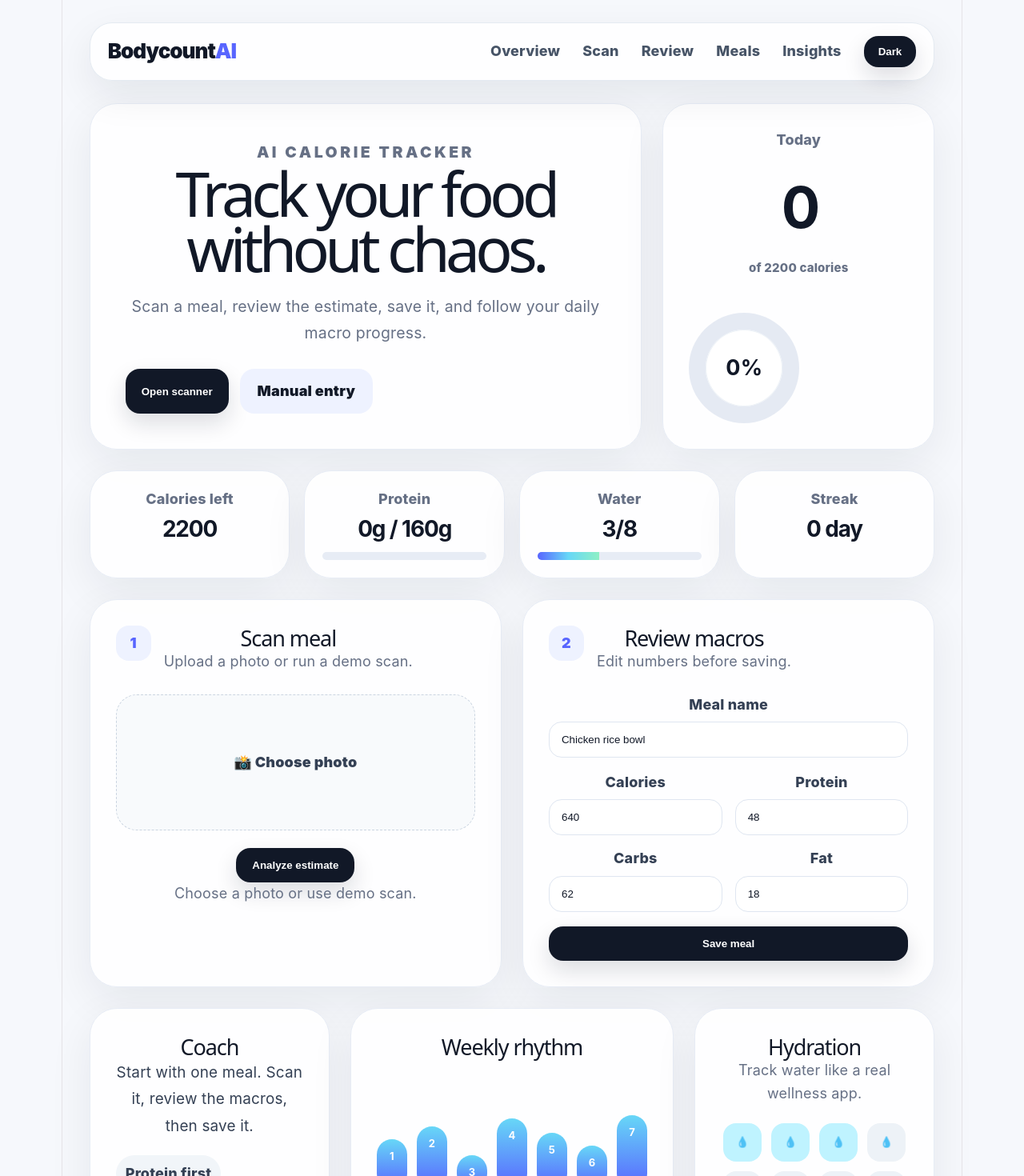
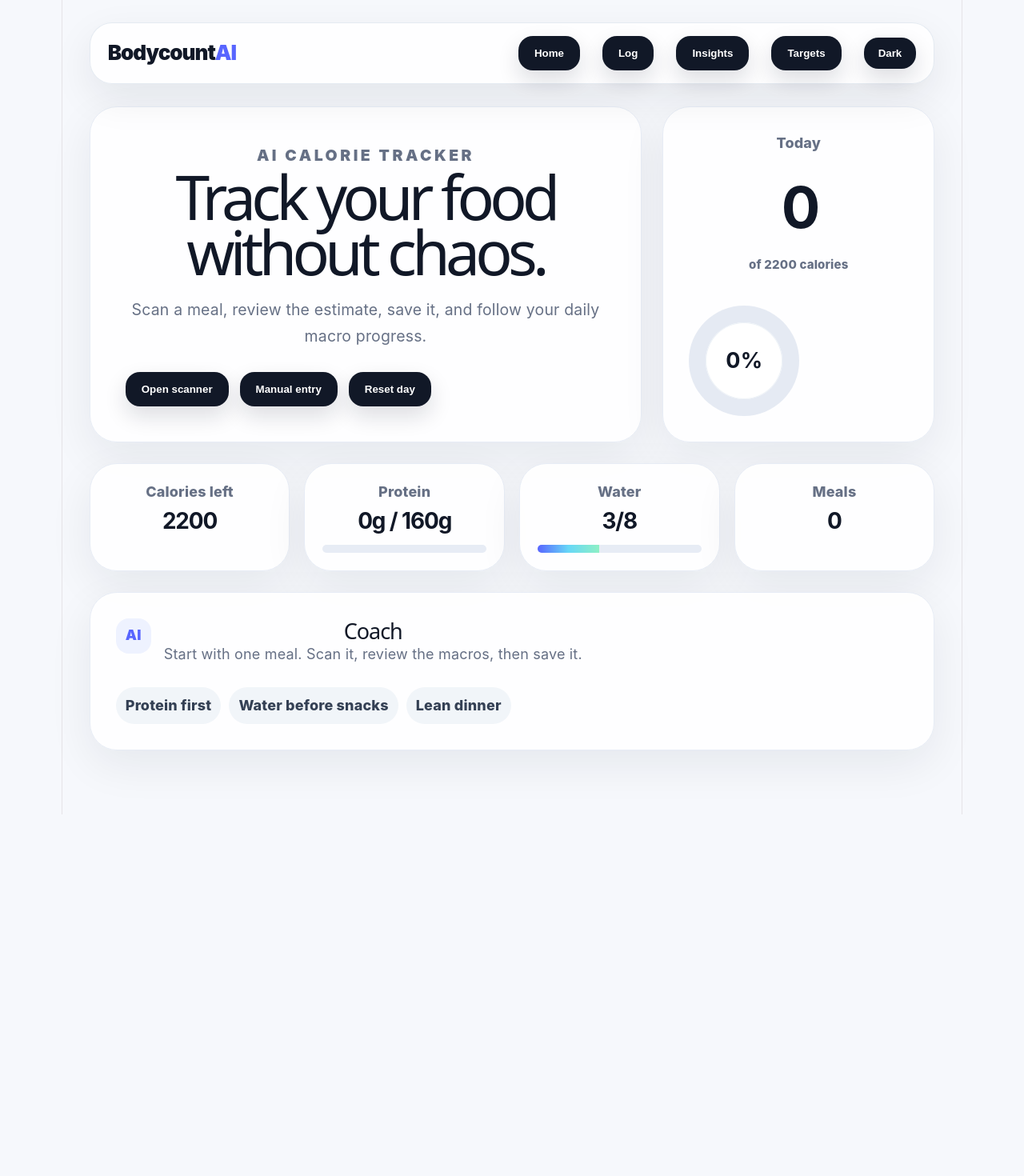
Before and after one commit to Jose-codesu/bodycount-ai, a React (Vite) app: page / in a window 1280 px wide. Shown: the top 1470 px of the page at 80% size. After the commit the page ends 1018 px from the top, so only its background shows below. Built offline with nearby package versions, Linux system fonts and the light colour scheme.

Commit message:
Add app views targets settings reset day and cleaner navigation

```diff
--- a/src/App.jsx
+++ b/src/App.jsx
@@ -8,25 +8,29 @@ const demoMeals = [
 ]
 
 const savedMeals = JSON.parse(localStorage.getItem('bodycount-meals') || '[]')
+const savedTargets = JSON.parse(localStorage.getItem('bodycount-targets') || '{"calories":2200,"protein":160,"water":8}')
 
 function App() {
   const [meals, setMeals] = useState(savedMeals)
+  const [targets, setTargets] = useState(savedTargets)
   const [meal, setMeal] = useState(demoMeals[0])
   const [preview, setPreview] = useState('')
   const [status, setStatus] = useState('Choose a photo or use demo scan.')
   const [darkMode, setDarkMode] = useState(false)
   const [scannerOpen, setScannerOpen] = useState(false)
   const [water, setWater] = useState(Number(localStorage.getItem('bodycount-water') || 3))
+  const [activeView, setActiveView] = useState('home')
 
   useEffect(() => localStorage.setItem('bodycount-meals', JSON.stringify(meals)), [meals])
+  useEffect(() => localStorage.setItem('bodycount-targets', JSON.stringify(targets)), [targets])
   useEffect(() => localStorage.setItem('bodycount-water', String(water)), [water])
 
-  const targets = { calories: 2200, protein: 160, water: 8 }
   const totals = useMemo(() => meals.reduce((t, m) => ({ calories: t.calories + Number(m.calories), protein: t.protein + Number(m.protein), carbs: t.carbs + Number(m.carbs), fat: t.fat + Number(m.fat) }), { calories: 0, protein: 0, carbs: 0, fat: 0 }), [meals])
   const caloriesLeft = Math.max(targets.calories - totals.calories, 0)
   const caloriePercent = Math.min((totals.calories / targets.calories) * 100, 100)
   const proteinPercent = Math.min((totals.protein / targets.protein) * 100, 100)
   const waterPercent = Math.min((water / targets.water) * 100, 100)
+  const avgCalories = meals.length ? Math.round(totals.calories / meals.length) : 0
 
   function uploadPhoto(e) {
     const file = e.target.files?.[0]
@@ -42,28 +46,32 @@ function App() {
     setMeal(next)
     setStatus(`Estimate ready • ${next.confidence}% confidence`)
     setScannerOpen(false)
+    setActiveView('log')
   }
 
   function saveMeal(e) {
     e.preventDefault()
     setMeals([{ ...meal, id: crypto.randomUUID(), date: new Date().toISOString().slice(0, 10), time: new Date().toLocaleTimeString([], { hour: '2-digit', minute: '2-digit' }), image: preview || meal.image }, ...meals])
     setStatus('Meal saved to today.')
+    setActiveView('home')
   }
 
   function removeMeal(id) { setMeals(meals.filter((item) => item.id !== id)) }
+  function resetDay() { setMeals([]); setWater(0); setStatus('Today was cleared.') }
 
   const coach = meals.length === 0 ? 'Start with one meal. Scan it, review the macros, then save it.' : totals.protein < targets.protein ? `You still need ${targets.protein - totals.protein}g protein. Choose a lean protein next.` : `Good pace. You have ${caloriesLeft} calories left today.`
 
   return (
     <main className={darkMode ? 'layout dark' : 'layout'}>
-      <aside className="sidebar"><div className="logo">Bodycount<span>AI</span></div><a href="#overview">Overview</a><a href="#scan">Scan</a><a href="#review">Review</a><a href="#history">Meals</a><a href="#insights">Insights</a><button className="mode" onClick={() => setDarkMode(!darkMode)}>{darkMode ? 'Light' : 'Dark'}</button></aside>
+      <aside className="sidebar"><div className="logo">Bodycount<span>AI</span></div><button onClick={()=>setActiveView('home')}>Home</button><button onClick={()=>setActiveView('log')}>Log</button><button onClick={()=>setActiveView('insights')}>Insights</button><button onClick={()=>setActiveView('settings')}>Targets</button><button className="mode" onClick={() => setDarkMode(!darkMode)}>{darkMode ? 'Light' : 'Dark'}</button></aside>
       <section className="content">
-        <header className="hero" id="overview"><div className="hero-copy"><p className="eyebrow">AI calorie tracker</p><h1>Track your food without chaos.</h1><p>Scan a meal, review the estimate, save it, and follow your daily macro progress.</p><div className="hero-actions"><button onClick={() => setScannerOpen(true)}>Open scanner</button><a href="#review">Manual entry</a></div></div><div className="today-card"><span>Today</span><strong>{totals.calories}</strong><small>of {targets.calories} calories</small><div className="circle" style={{ '--p': `${caloriePercent * 3.6}deg` }}><b>{Math.round(caloriePercent)}%</b></div></div></header>
-        <section className="dashboard-grid"><div className="stat"><span>Calories left</span><b>{caloriesLeft}</b></div><div className="stat"><span>Protein</span><b>{totals.protein}g / {targets.protein}g</b><div className="progress small"><div style={{ width: `${proteinPercent}%` }} /></div></div><div className="stat"><span>Water</span><b>{water}/{targets.water}</b><div className="progress small"><div style={{ width: `${waterPercent}%` }} /></div></div><div className="stat"><span>Streak</span><b>{meals.length > 0 ? 1 : 0} day</b></div></section>
-        <section className="main-grid"><div className="card" id="scan"><div className="card-title"><span>1</span><div><h2>Scan meal</h2><p>Upload a photo or run a demo scan.</p></div></div><label className="upload"><input type="file" accept="image/*" capture="environment" onChange={uploadPhoto} />📸 Choose photo</label>{preview && <img className="preview" src={preview} alt="Meal preview" />}<button onClick={analyze}>Analyze estimate</button><p className="status">{status}</p></div><div className="card" id="review"><div className="card-title"><span>2</span><div><h2>Review macros</h2><p>Edit numbers before saving.</p></div></div><form className="form" onSubmit={saveMeal}><label>Meal name<input value={meal.name} onChange={(e) => setMeal({ ...meal, name: e.target.value })} /></label><div className="form-grid"><label>Calories<input type="number" value={meal.calories} onChange={(e) => setMeal({ ...meal, calories: e.target.value })} /></label><label>Protein<input type="number" value={meal.protein} onChange={(e) => setMeal({ ...meal, protein: e.target.value })} /></label><label>Carbs<input type="number" value={meal.carbs} onChange={(e) => setMeal({ ...meal, carbs: e.target.value })} /></label><label>Fat<input type="number" value={meal.fat} onChange={(e) => setMeal({ ...meal, fat: e.target.value })} /></label></div><button type="submit">Save meal</button></form></div></section>
-        <section className="insight-grid" id="insights"><div className="card coach"><h2>Coach</h2><p>{coach}</p><div className="chips"><span>Protein first</span><span>Water before snacks</span><span>Lean dinner</span></div></div><div className="card"><h2>Weekly rhythm</h2><div className="mini-chart">{[62,78,42,88,70,54,92].map((h, i) => <span key={i} style={{ height: `${h}px` }}><b>{i + 1}</b></span>)}</div><p className="status">Visual progress preview.</p></div><div className="card"><h2>Hydration</h2><p className="status">Track water like a real wellness app.</p><div className="water-row">{Array.from({ length: targets.water }).map((_, i) => <button key={i} className={i < water ? 'water active' : 'water'} onClick={() => setWater(i + 1)}>💧</button>)}</div></div></section>
-        <section className="card" id="history"><div className="card-title"><span>3</span><div><h2>Meal history</h2><p>Saved meals for today.</p></div></div><div className="meal-list">{meals.length === 0 ? <p className="empty">No meals saved yet.</p> : meals.map((item) => (<article className="meal" key={item.id}>{item.image && <img src={item.image} alt="" />}<div><h3>{item.name}</h3><p>{item.date || 'Today'} • {item.time} • {item.calories} kcal • {item.protein}g protein</p></div><button className="danger" onClick={() => removeMeal(item.id)}>Delete</button></article>))}</div></section>
-      </section><nav className="bottom-tabs"><a href="#overview">Home</a><a href="#scan">Scan</a><a href="#review">Review</a><a href="#history">Meals</a></nav>{scannerOpen && <section className="scanner-modal"><div className="scanner-sheet"><button className="close" onClick={() => setScannerOpen(false)}>Close</button><h2>Fullscreen scanner</h2><p>Upload a photo or use demo AI scan.</p><label className="upload"><input type="file" accept="image/*" capture="environment" onChange={uploadPhoto} />📸 Choose photo</label><button onClick={analyze}>Run demo scan</button></div></section>}
+        {activeView === 'home' && <><header className="hero"><div className="hero-copy"><p className="eyebrow">AI calorie tracker</p><h1>Track your food without chaos.</h1><p>Scan a meal, review the estimate, save it, and follow your daily macro progress.</p><div className="hero-actions"><button onClick={() => setScannerOpen(true)}>Open scanner</button><button onClick={() => setActiveView('log')}>Manual entry</button><button onClick={resetDay}>Reset day</button></div></div><div className="today-card"><span>Today</span><strong>{totals.calories}</strong><small>of {targets.calories} calories</small><div className="circle" style={{ '--p': `${caloriePercent * 3.6}deg` }}><b>{Math.round(caloriePercent)}%</b></div></div></header><section className="dashboard-grid"><div className="stat"><span>Calories left</span><b>{caloriesLeft}</b></div><div className="stat"><span>Protein</span><b>{totals.protein}g / {targets.protein}g</b><div className="progress small"><div style={{ width: `${proteinPercent}%` }} /></div></div><div className="stat"><span>Water</span><b>{water}/{targets.water}</b><div className="progress small"><div style={{ width: `${waterPercent}%` }} /></div></div><div className="stat"><span>Meals</span><b>{meals.length}</b></div></section><section className="card"><div className="card-title"><span>AI</span><div><h2>Coach</h2><p>{coach}</p></div></div><div className="chips"><span>Protein first</span><span>Water before snacks</span><span>Lean dinner</span></div></section></>}
+        {activeView === 'log' && <section className="main-grid"><div className="card"><div className="card-title"><span>1</span><div><h2>Scan meal</h2><p>Upload a photo or run a demo scan.</p></div></div><label className="upload"><input type="file" accept="image/*" capture="environment" onChange={uploadPhoto} />📸 Choose photo</label>{preview && <img className="preview" src={preview} alt="Meal preview" />}<button onClick={analyze}>Analyze estimate</button><p className="status">{status}</p></div><div className="card"><div className="card-title"><span>2</span><div><h2>Review macros</h2><p>Edit numbers before saving.</p></div></div><form className="form" onSubmit={saveMeal}><label>Meal name<input value={meal.name} onChange={(e) => setMeal({ ...meal, name: e.target.value })} /></label><div className="form-grid"><label>Calories<input type="number" value={meal.calories} onChange={(e) => setMeal({ ...meal, calories: e.target.value })} /></label><label>Protein<input type="number" value={meal.protein} onChange={(e) => setMeal({ ...meal, protein: e.target.value })} /></label><label>Carbs<input type="number" value={meal.carbs} onChange={(e) => setMeal({ ...meal, carbs: e.target.value })} /></label><label>Fat<input type="number" value={meal.fat} onChange={(e) => setMeal({ ...meal, fat: e.target.value })} /></label></div><button type="submit">Save meal</button></form></div></section>}
+        {activeView === 'insights' && <><section className="insight-grid"><div className="card"><h2>Weekly rhythm</h2><div className="mini-chart">{[62,78,42,88,70,54,92].map((h, i) => <span key={i} style={{ height: `${h}px` }}><b>{i + 1}</b></span>)}</div><p className="status">Average meal: {avgCalories} calories.</p></div><div className="card"><h2>Hydration</h2><p className="status">Tap to set today’s water.</p><div className="water-row">{Array.from({ length: targets.water }).map((_, i) => <button key={i} className={i < water ? 'water active' : 'water'} onClick={() => setWater(i + 1)}>💧</button>)}</div></div><div className="card"><h2>Macro split</h2><p className="status">Protein {totals.protein}g • Carbs {totals.carbs}g • Fat {totals.fat}g</p><div className="chips"><span>{Math.round(proteinPercent)}% protein goal</span><span>{meals.length} meals logged</span></div></div></section><section className="card"><div className="card-title"><span>3</span><div><h2>Meal history</h2><p>Saved meals for today.</p></div></div><div className="meal-list">{meals.length === 0 ? <p className="empty">No meals saved yet.</p> : meals.map((item) => (<article className="meal" key={item.id}>{item.image && <img src={item.image} alt="" />}<div><h3>{item.name}</h3><p>{item.date || 'Today'} • {item.time} • {item.calories} kcal • {item.protein}g protein</p></div><button className="danger" onClick={() => removeMeal(item.id)}>Delete</button></article>))}</div></section></>}
+        {activeView === 'settings' && <section className="card"><div className="card-title"><span>⚙️</span><div><h2>Daily targets</h2><p>Adjust your calories, protein, and water goals.</p></div></div><div className="form-grid"><label>Calories<input type="number" value={targets.calories} onChange={(e)=>setTargets({...targets,calories:Number(e.target.value)})}/></label><label>Protein<input type="number" value={targets.protein} onChange={(e)=>setTargets({...targets,protein:Number(e.target.value)})}/></label><label>Water cups<input type="number" value={targets.water} onChange={(e)=>setTargets({...targets,water:Number(e.target.value)})}/></label></div></section>}
+      </section>
+      <nav className="bottom-tabs"><button onClick={()=>setActiveView('home')}>Home</button><button onClick={()=>setActiveView('log')}>Log</button><button onClick={()=>setActiveView('insights')}>Stats</button><button onClick={()=>setActiveView('settings')}>Targets</button></nav>
+      {scannerOpen && <section className="scanner-modal"><div className="scanner-sheet"><button className="close" onClick={() => setScannerOpen(false)}>Close</button><h2>Fullscreen scanner</h2><p>Upload a photo or use demo AI scan.</p><label className="upload"><input type="file" accept="image/*" capture="environment" onChange={uploadPhoto} />📸 Choose photo</label><button onClick={analyze}>Run demo scan</button></div></section>}
     </main>
   )
 }
```
